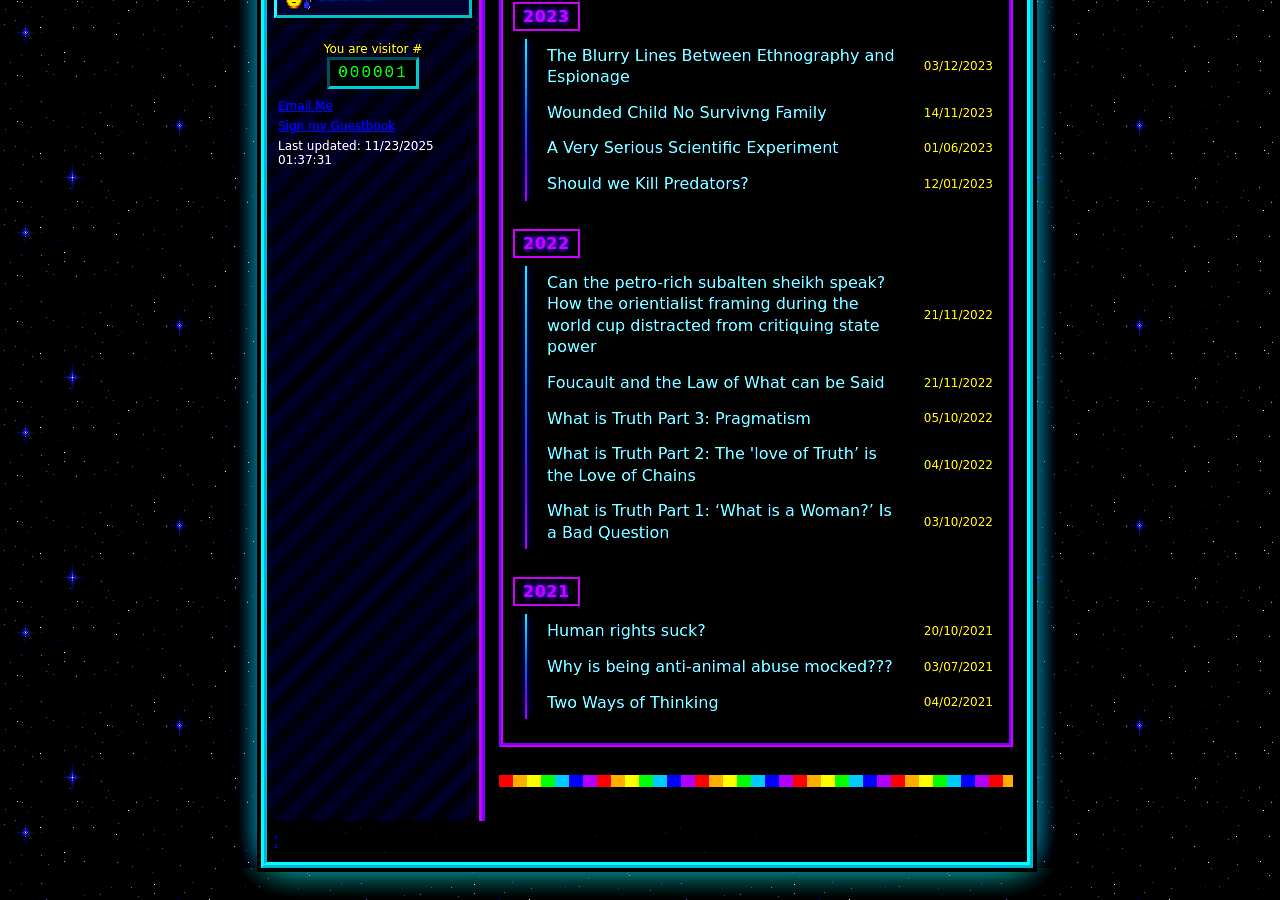
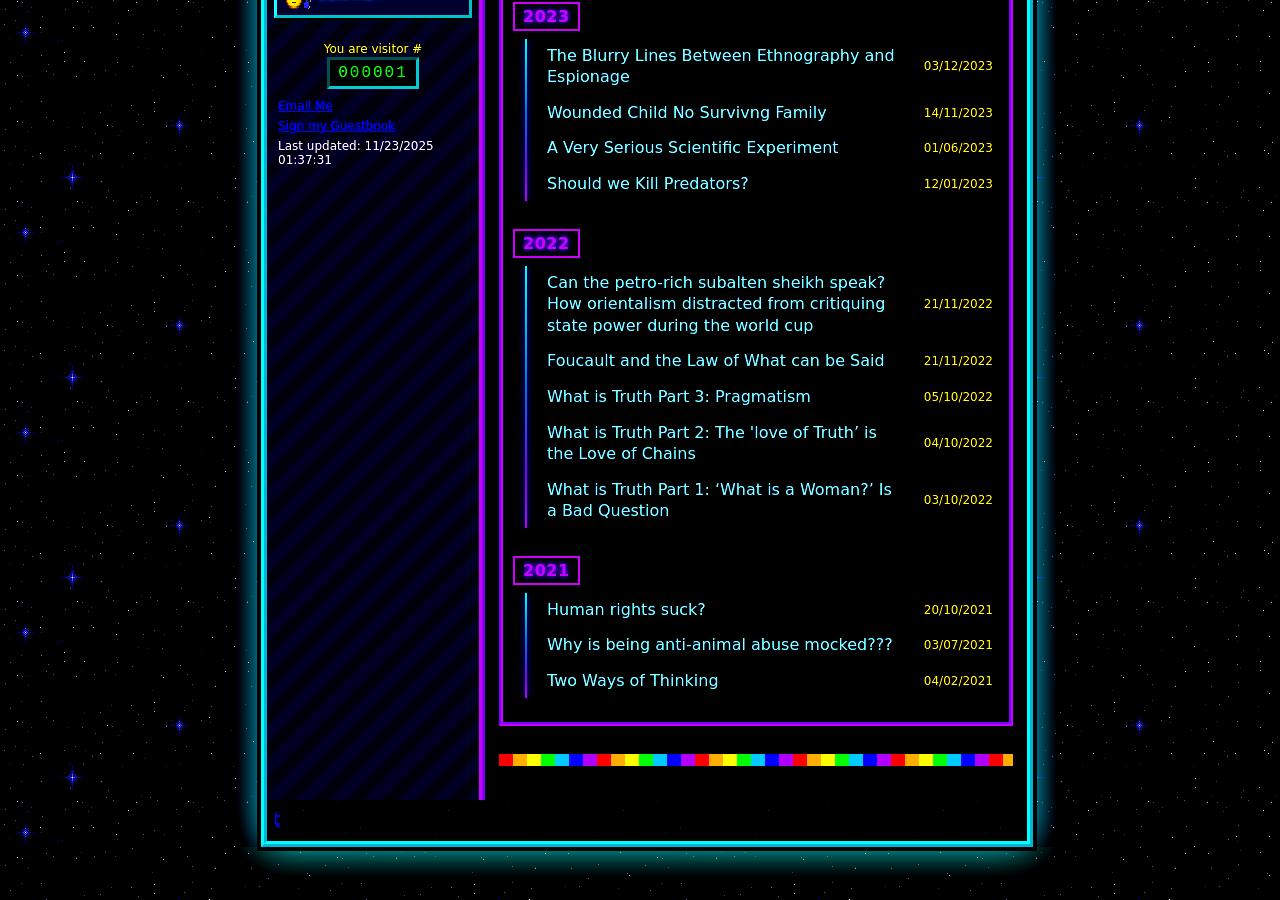
Before and after one commit to Catofminerva/Catofminerva.github.io, a Jekyll site: the page built from blog_posts.html, in a window 1280 px wide and 900 px high, scrolled down 805 px. Built offline with Jekyll 4.4.1, drawn with Linux system fonts in a browser that asks for light colours; after the commit the page ends 1684 px from its top, so only the background shows below that.

Commit message:
Update 2022-11-21-worldcup.md

```diff
--- a/_posts/2022-11-21-worldcup.md
+++ b/_posts/2022-11-21-worldcup.md
@@ -1,6 +1,6 @@
 ---
 layout: post
-title: "Can the petro-rich subalten sheikh speak? How the orientialist framing during the world cup distracted from critiquing state power"
+title: "Can the petro-rich subalten sheikh speak? How orientalism distracted from critiquing state power during the world cup"
 permalink: /worldcup
 ---
 
```
